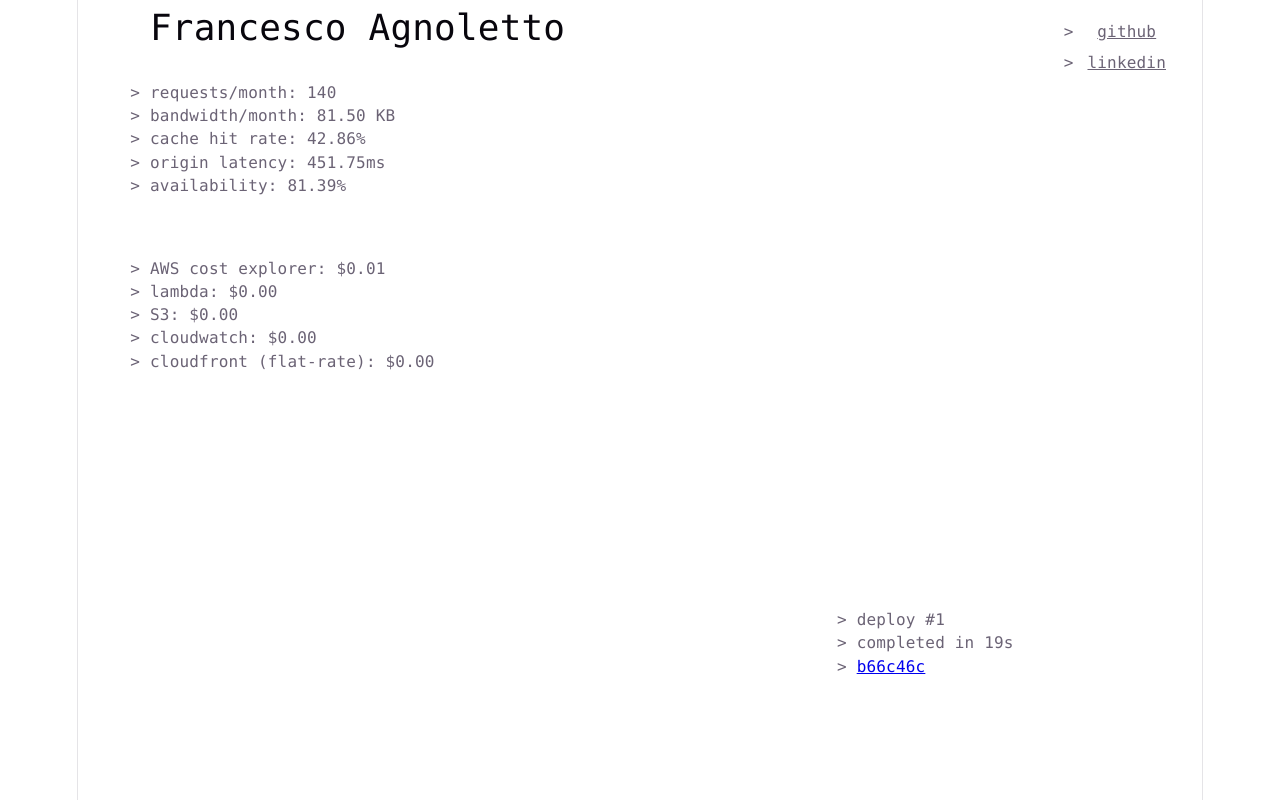
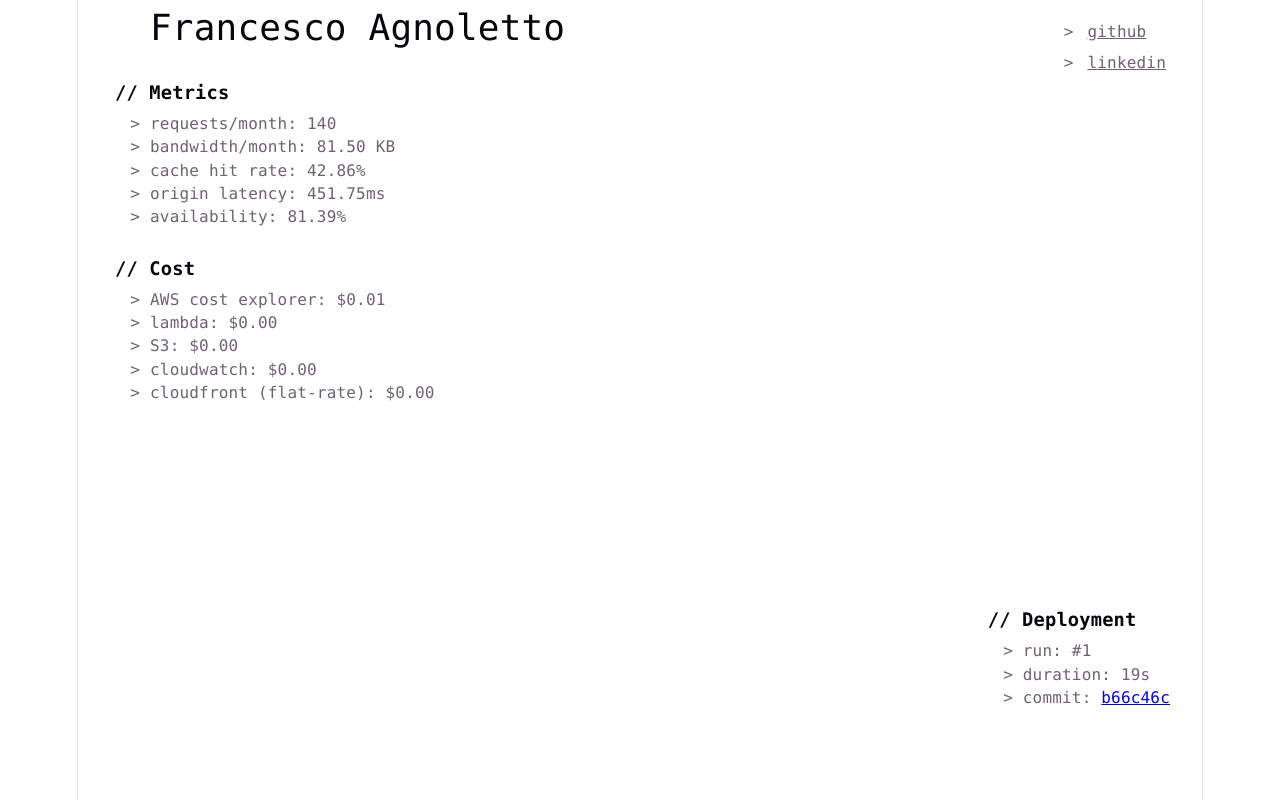
Before and after one commit to Kornil/francesco-agnoletto, a website built with Vite: page index.html in a window 1280 px wide. Built offline with nearby package versions, Linux system fonts and the light colour scheme.

Commit message:
Minor style adjustments

```diff
--- a/src/styles/style.css
+++ b/src/styles/style.css
@@ -63,19 +63,24 @@ h2 {
 h1 {
   font-size: 36px;
   margin: 0;
+
   @media (max-width: 1024px) {
     font-size: 24px;
   }
 }
+
 h2 {
   font-size: 16px;
   line-height: 118%;
   margin: 0 0 8px;
+
   @media (max-width: 1024px) {
     font-size: 20px;
   }
 }
-p, ul {
+
+p,
+ul {
   margin: 0;
 }
 
@@ -94,8 +99,15 @@ code {
   background: var(--code-bg);
 }
 
+ul {
+  h3 {
+    margin: 0 0 0.5rem -35px;
+    color: var(--text-h);
+  }
+
   li {
     list-style: "> ";
+  }
 }
 
 #app {
@@ -149,25 +161,29 @@ header-component {
 
     margin-left: 40px;
   }
-}
 
-header-component a {
+  a {
     display: flex;
     align-items: center;
-  justify-content: center;
     color: inherit;
     transition: opacity 0.2s ease;
     padding: 4px;
     border-radius: 4px;
     text-decoration: underline;
-}
 
-header-component a:hover {
+    &:hover {
       opacity: 0.7;
       background-color: var(--social-bg);
     }
 
-header-component a:focus-visible {
+    &:focus-visible {
       outline: 2px solid var(--accent);
       outline-offset: 2px;
     }
+  }
+}
+
+deploy-stats {
+  display: flex;
+  flex-direction: row-reverse;
+}
--- a/src/web-components/CostStats.ts
+++ b/src/web-components/CostStats.ts
@@ -49,8 +49,9 @@ class CostStats extends HTMLElement {
 
   private renderWrapper(content: string) {
     this.innerHTML = `
-      <div class="deploy-stats-wrapper">
+      <div>
         <ul>
+          <h3>// Cost</h3>
           ${content}
         </ul>
       </div>
--- a/src/web-components/DeployStats.ts
+++ b/src/web-components/DeployStats.ts
@@ -37,9 +37,9 @@ class DeployStats extends HTMLElement {
     }
 
     this.renderWrapper(`
-      <li>deploy #${stats.runNumber}</li>
-      <li>completed in ${stats.durationSeconds}s</li>
-      <li>
+      <li>run: #${stats.runNumber}</li>
+      <li>duration: ${stats.durationSeconds}s</li>
+      <li>commit:
         <a href="https://github.com/Kornil/francesco-agnoletto/commit/${stats.commit}" target="_blank">
           ${stats.commit.slice(0, 7)}
         </a>
@@ -49,8 +49,9 @@ class DeployStats extends HTMLElement {
 
   private renderWrapper(content: string) {
     this.innerHTML = `
-      <div class="deploy-stats-wrapper">
+      <div>
         <ul>
+          <h3>// Deployment</h3>
           ${content}
         </ul>
       </div>
--- a/src/web-components/ErrorMessage.ts
+++ b/src/web-components/ErrorMessage.ts
@@ -2,6 +2,7 @@ class ErrorMessage extends HTMLElement {
   // connect component
   connectedCallback() {
     this.innerHTML = `<ul>
+        <h3>// Error</h3>
         <li>This page does not exist.</li>
         <li> Please check the URL and try again.</li>
       </ul>`;
--- a/src/web-components/MetricsStats.ts
+++ b/src/web-components/MetricsStats.ts
@@ -48,8 +48,9 @@ class MetricsStats extends HTMLElement {
 
   private renderWrapper(content: string) {
     this.innerHTML = `
-      <div class="deploy-stats-wrapper">
+      <div>
         <ul>
+          <h3>// Metrics</h3>
           ${content}
         </ul>
       </div>
```
Lines whose indentation alone changed are shown as unchanged.
